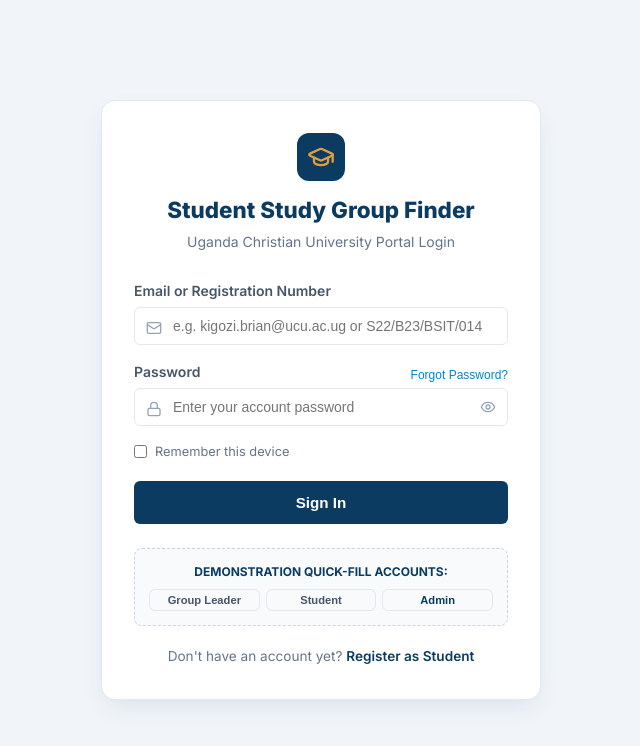
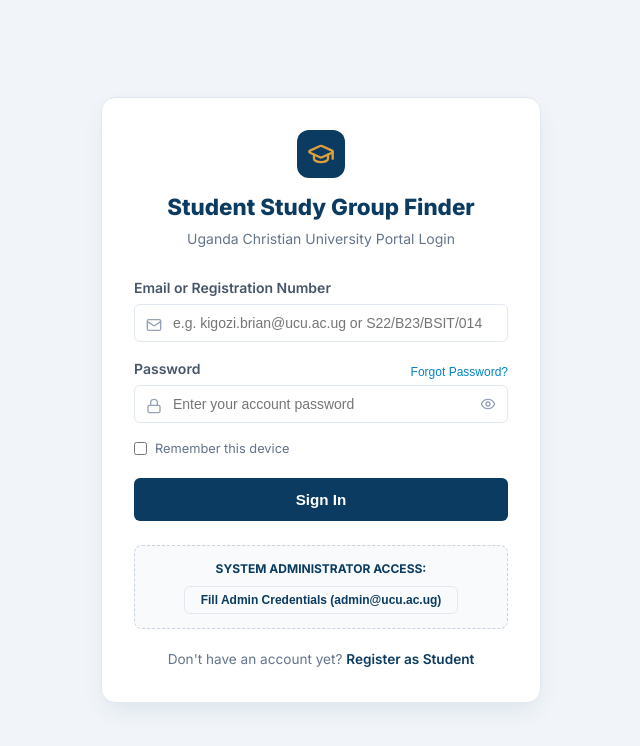
Before and after one commit to Shatsi-Tech/Student-Study-Group-Finder, a React (Vite) app in the folder frontend/: page /login in a window 1280 px wide. Shown: the top 746 px of the page, without its empty margins (319-959 px from the left). Built offline with nearby package versions, Linux system fonts and the light colour scheme; no server answers.

Commit message:
feat: clean slate database - removed dummy accounts and groups (frontend/src/pages/LoginPage.jsx)

```diff
--- a/frontend/src/pages/LoginPage.jsx
+++ b/frontend/src/pages/LoginPage.jsx
@@ -178,7 +178,7 @@ export default function LoginPage() {
           </button>
         </form>
 
-        {/* Quick Demo Credentials */}
+        {/* Quick Admin Credential */}
         <div style={{
           marginTop: 24,
           padding: 14,
@@ -187,32 +187,16 @@ export default function LoginPage() {
           border: '1px dashed #cbd5e1'
         }}>
           <div style={{ fontSize: '0.75rem', fontWeight: 700, color: '#0b3b60', marginBottom: 8, textAlign: 'center' }}>
-            DEMONSTRATION QUICK-FILL ACCOUNTS:
+            SYSTEM ADMINISTRATOR ACCESS:
           </div>
-          <div style={{ display: 'grid', gridTemplateColumns: 'repeat(3, 1fr)', gap: 6 }}>
-            <button
-              type="button"
-              onClick={() => fillCredentials('leader')}
-              className="btn btn-outline btn-sm"
-              style={{ fontSize: '0.7rem', padding: '4px 6px' }}
-            >
-              Group Leader
-            </button>
-            <button
-              type="button"
-              onClick={() => fillCredentials('student')}
-              className="btn btn-outline btn-sm"
-              style={{ fontSize: '0.7rem', padding: '4px 6px' }}
-            >
-              Student
-            </button>
+          <div style={{ display: 'flex', justifyContent: 'center' }}>
             <button
               type="button"
               onClick={() => fillCredentials('admin')}
               className="btn btn-outline btn-sm"
-              style={{ fontSize: '0.7rem', padding: '4px 6px', color: '#0b3b60', fontWeight: 700 }}
+              style={{ fontSize: '0.75rem', padding: '6px 16px', color: '#0b3b60', fontWeight: 700 }}
             >
-              Admin
+              Fill Admin Credentials (admin@ucu.ac.ug)
             </button>
           </div>
         </div>
```
